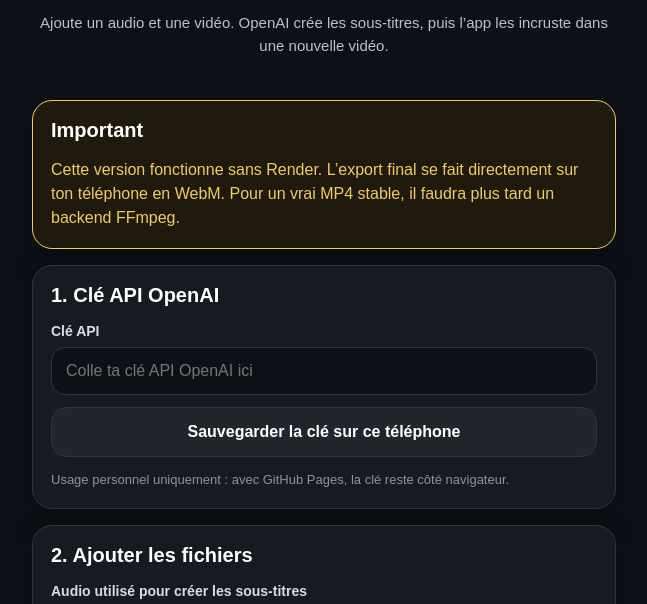
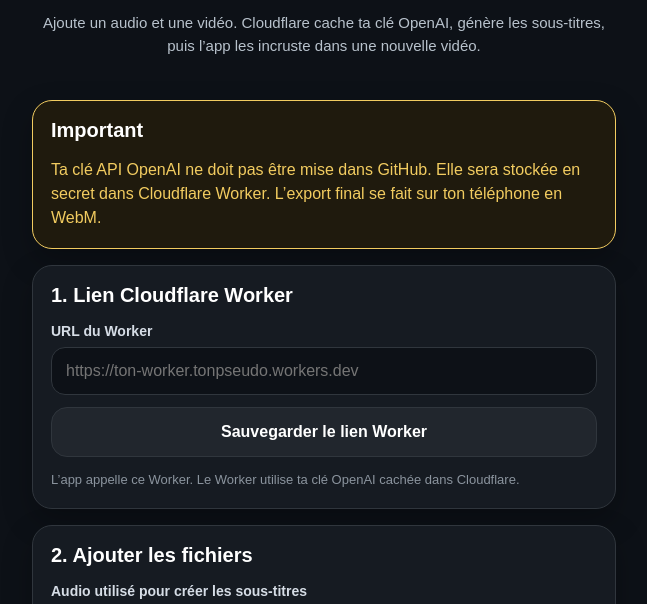
Before and after one commit to Chasmet/Srt-sous-titres-, a plain HTML site: page index.html in a window 1280 px wide. Shown: the part 165-769 px from the top of the page, without its empty margins (316-963 px from the left). Drawn offline with Linux system fonts and the light colour scheme.

Commit message:
Passe generation SRT par Cloudflare Worker

```diff
--- a/index.html
+++ b/index.html
@@ -12,24 +12,24 @@
       <div class="logo">SRT</div>
       <h1>Sous-titres IA</h1>
       <p>
-        Ajoute un audio et une vidéo. OpenAI crée les sous-titres, puis l’app les incruste dans une nouvelle vidéo.
+        Ajoute un audio et une vidéo. Cloudflare cache ta clé OpenAI, génère les sous-titres, puis l’app les incruste dans une nouvelle vidéo.
       </p>
     </header>
 
     <section class="card warning">
       <h2>Important</h2>
       <p>
-        Cette version fonctionne sans Render. L’export final se fait directement sur ton téléphone en WebM.
-        Pour un vrai MP4 stable, il faudra plus tard un backend FFmpeg.
+        Ta clé API OpenAI ne doit pas être mise dans GitHub. Elle sera stockée en secret dans Cloudflare Worker.
+        L’export final se fait sur ton téléphone en WebM.
       </p>
     </section>
 
     <section class="card">
-      <h2>1. Clé API OpenAI</h2>
-      <label for="apiKey">Clé API</label>
-      <input id="apiKey" type="password" placeholder="Colle ta clé API OpenAI ici" autocomplete="off" />
-      <button id="saveKeyBtn" class="btn secondary">Sauvegarder la clé sur ce téléphone</button>
-      <p class="info">Usage personnel uniquement : avec GitHub Pages, la clé reste côté navigateur.</p>
+      <h2>1. Lien Cloudflare Worker</h2>
+      <label for="workerUrl">URL du Worker</label>
+      <input id="workerUrl" type="url" placeholder="https://ton-worker.tonpseudo.workers.dev" autocomplete="off" />
+      <button id="saveWorkerBtn" class="btn secondary">Sauvegarder le lien Worker</button>
+      <p class="info">L’app appelle ce Worker. Le Worker utilise ta clé OpenAI cachée dans Cloudflare.</p>
     </section>
 
     <section class="card">
```
